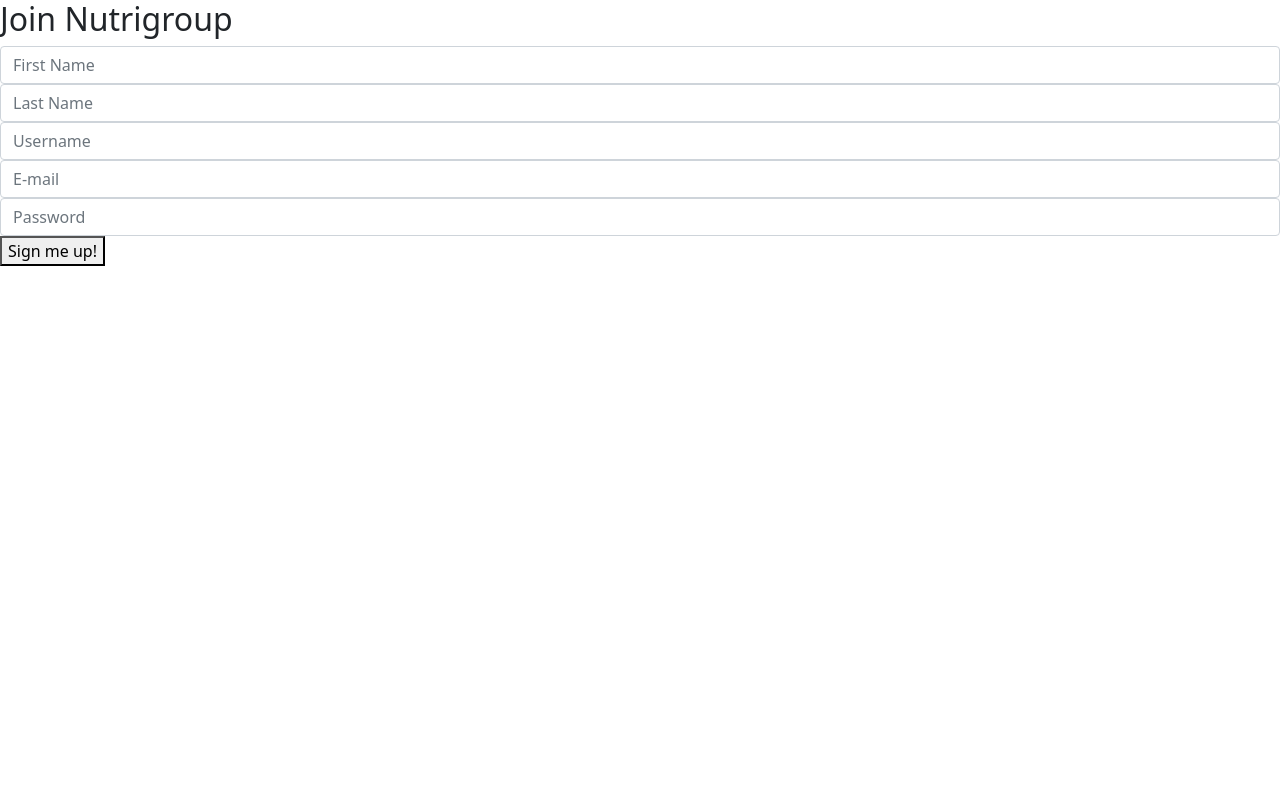
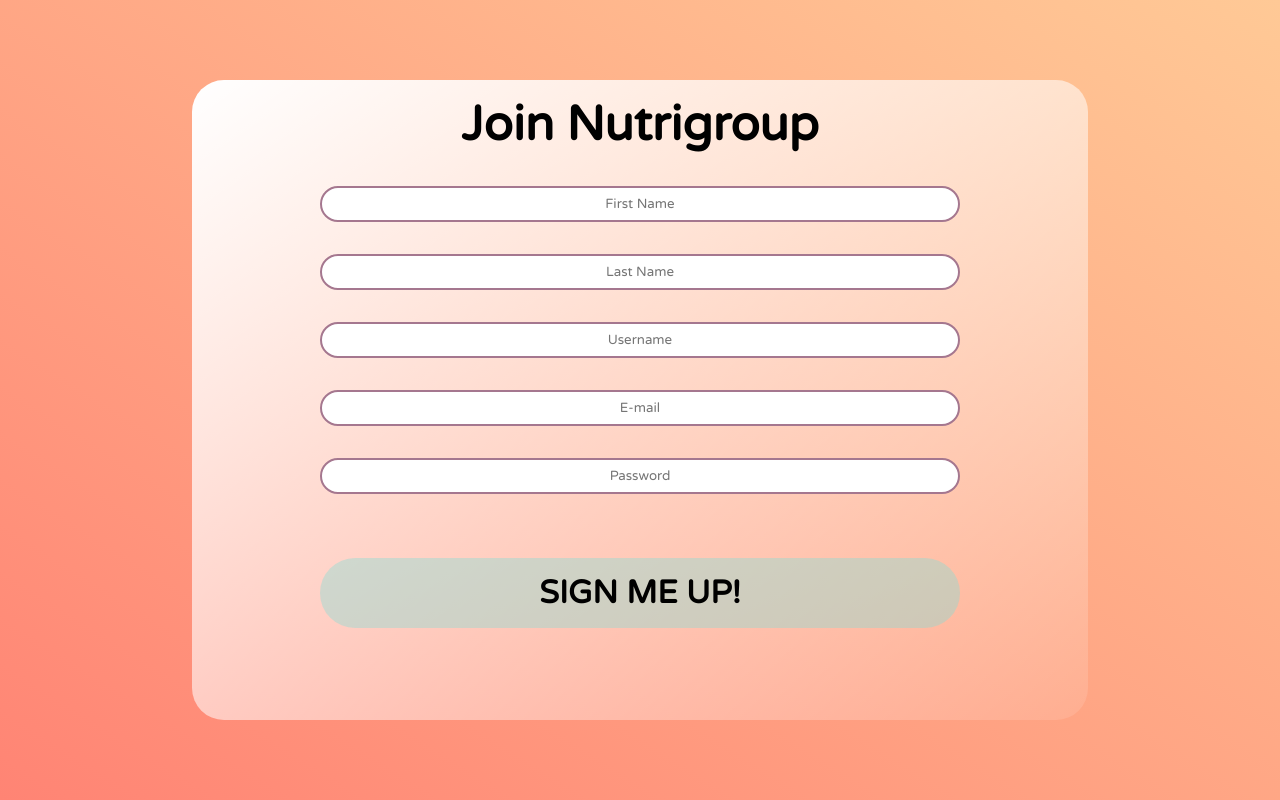
Before and after one commit to randyrizo7/nutrigroup, a Flask app: page /signup in a window 1280 px wide. Run offline with Flask 2, Linux system fonts and the light colour scheme.

Commit message:
new css styles aadded

```diff
--- a/app.py
+++ b/app.py
@@ -1,6 +1,6 @@
 
 
-from flask import Flask, render_template, request, flash, redirect, session, g, abort
+from flask import Flask, render_template, request, flash, redirect, session, g, abort, url_for
 from flask_debugtoolbar import DebugToolbarExtension
 from sqlalchemy.exc import IntegrityError
 
@@ -17,6 +17,7 @@
 
 
 app.config['SQLALCHEMY_TRACK_MODIFICATIONS'] = False
+app.config['TEMPLATES_AUTO_RELOAD'] = True
 app.config['SQLALCHEMY_ECHO'] = False
 app.config['DEBUG_TB_INTERCEPT_REDIRECTS'] = True
 app.config['SECRET_KEY'] = "Secret123"
--- /dev/null
+++ b/static/style.css
@@ -0,0 +1,101 @@
+* {
+    margin: 0;
+    padding: 0;
+    box-sizing: border-box;
+    font-family: 'Varela Round', sans-serif;
+  }
+
+
+main {
+    min-height: 100vh;
+  background: linear-gradient(to right top, #ff8474, #ffc996);
+  display: flex;
+  align-items: center;
+  justify-content: center;
+}
+
+.sign-up-h2 {
+    text-align: center;
+    margin-top: 1rem;
+    font-size: 3rem;
+    font-weight: 600;
+}
+
+.sign-in-h2 {
+    text-align: center;
+    margin-top: 1rem;
+    font-size: 3rem;
+    font-weight: 600;
+}
+
+
+.form-container {
+    background: white;
+    min-height: 80vh;
+    width: 70%;
+    background: linear-gradient(to right bottom, rgba(255,255,255,1), rgba(255,255,255,.1));
+    border-radius: 2rem;
+
+}
+
+form {
+    display: grid;
+    justify-content: center;
+    align-items: center;
+    gap: 2rem;
+    margin-top: 2rem;
+
+
+}
+input {
+    border: 2px solid #a5778f;
+    border-radius: 25px;
+    width: 50vw;
+    text-align: center;
+    padding: .5rem;
+    transition: all .5s;
+
+}
+
+.sign-up-button {
+    background-color: rgba(135, 219, 212, .4);
+    border: none;
+    padding: 1rem .5rem;
+    font-weight: 700;
+    border-radius: 300px;
+    transition: all .5s;
+    text-transform: uppercase;
+    margin-top: 5%;
+    font-size: 2rem;
+}
+
+.sign-up-button:hover {
+    background-color: rgb(3, 143, 57);
+    transform: scale(1.1) ;
+    box-shadow: 4px 4px 5px #888888;
+}
+
+.sign-in-button {
+    background-color: rgba(135, 219, 212, .4);
+    border: none;
+    padding: 1rem .5rem;
+    font-weight: 700;
+    border-radius: 300px;
+    transition: all .5s;
+    text-transform: uppercase;
+    margin-top: 5%;
+    font-size: 2rem;
+}
+
+.sign-in-button:hover {
+    background-color: rgb(3, 143, 57);
+    transform: scale(1.1) ;
+    box-shadow: 4px 4px 5px #888888;
+}
+
+
+
+input:hover {
+    box-shadow: .2rem .2rem rgba(0,0,0,.4);
+    transform: scale(1.1) ;
+}
--- a/templates/base.html
+++ b/templates/base.html
@@ -4,8 +4,13 @@
     <meta charset="UTF-8">
     <meta http-equiv="X-UA-Compatible" content="IE=edge">
     <meta name="viewport" content="width=device-width, initial-scale=1.0">
-    <link href="https://cdn.jsdelivr.net/npm/bootstrap@5.0.0-beta3/dist/css/bootstrap.min.css" rel="stylesheet" integrity="sha384-eOJMYsd53ii+scO/bJGFsiCZc+5NDVN2yr8+0RDqr0Ql0h+rP48ckxlpbzKgwra6" crossorigin="anonymous">
-    <title>Document</title>
+    <link rel="preconnect" href="https://fonts.gstatic.com">
+    <link rel="preconnect" href="https://fonts.gstatic.com">
+    <link rel="preconnect" href="https://fonts.gstatic.com">
+    <link rel="preconnect" href="https://fonts.gstatic.com">
+    <link href="https://fonts.googleapis.com/css2?family=Varela+Round&display=swap" rel="stylesheet">
+    <link  href="{{ url_for('static', filename='style.css') }}" rel="stylesheet">
+    <title>Nutrigroup</title>
 </head>
 <body>
     <title>{% block title %} Base page {% endblock %}</title>
--- a/templates/profile.html
+++ b/templates/profile.html
@@ -1,6 +1,9 @@
 {% extends 'base.html' %}
 {% block title %} Welcome to page {% endblock %}
 {% block body %}
-<h1> Welcome to {{ user.username }}'s page</h1>
+<main>
+    <h1 class="username"> Welcome to {{ user.username }}'s page</h1>
+
+</main>
 
 {% endblock %}
--- a/templates/signup.html
+++ b/templates/signup.html
@@ -1,22 +1,28 @@
-{% extends 'base.html' %}
-{% block title %} Sign up {% endblock %}
-{% block body %}
-<div>
-  <div>
-    <h2>Join Nutrigroup</h2>
+{% extends 'base.html' %} {% block title %} Sign up {% endblock %} {% block body
+%}
+<main>
+
+
+  <div class="form-container">
+    <h2 class="sign-up-h2">Join Nutrigroup</h2>
     <form method="POST">
+
       {{ form.hidden_tag() }}
 
-      {% for field in form if field.widget.input_type != 'hidden' %}
-        {% for error in field.errors %}
-          <span>{{ error }}</span>
-        {% endfor %}
-        {{ field(placeholder=field.label.text, class="form-control") }}
+      {% for field in form if field.widget.input_type !='hidden' %}
+
+      {% for error in field.errors %}
+      <span>{{ error }}</span>
       {% endfor %}
 
-      <button>Sign me up!</button>
+
+      {{ field(placeholder=field.label.text, class="")}}
+
+      {% endfor %}
+
+      <button class="sign-up-button">Sign me up!</button>
     </form>
   </div>
-</div>
+</main>
 
 {% endblock %}
```
Also changed, not shown: templates/login.html (+6 -5 lines).
